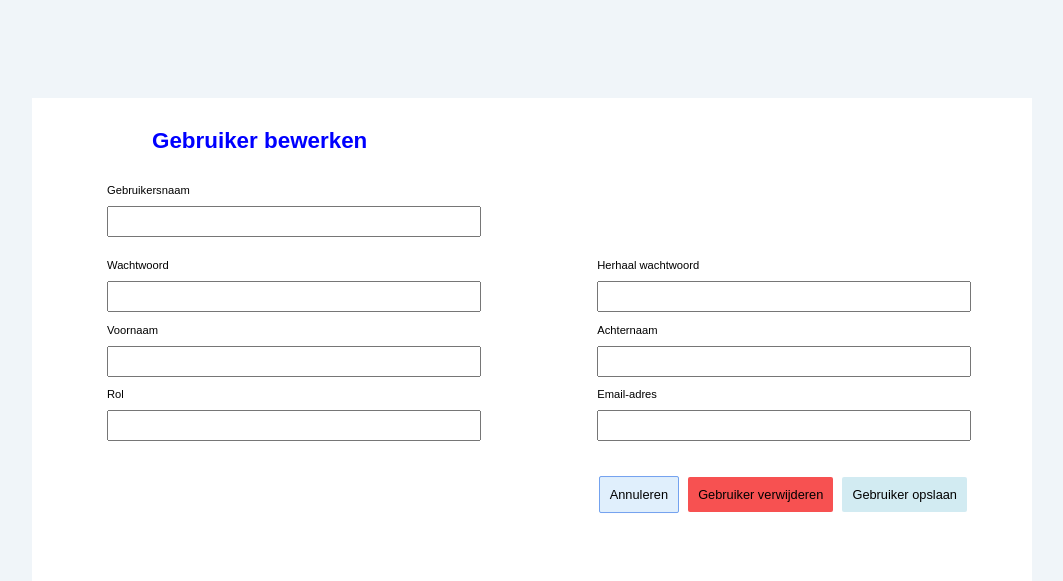
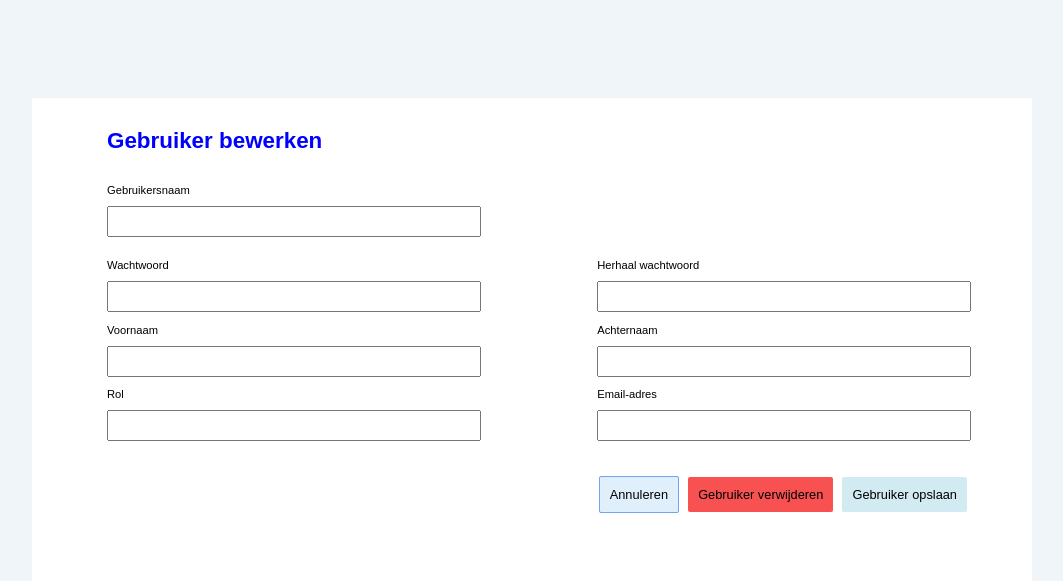
Before and after one commit to miwc14blue/ServerMonitor, a PHP site: page /html/updateUserForm.php in a window 1280 px wide. Shown: the part 110-691 px from the top of the page, without its empty margins (108-1171 px from the left). Run offline with PHP 8.4, Linux system fonts and the light colour scheme; the visitor is signed in with stand-in values (Sample User, id 1).

Commit message:
h1 updateForm aangepast

```diff
--- a/css/styles-updateUserForm.css
+++ b/css/styles-updateUserForm.css
@@ -20,7 +20,7 @@
 h1 {
     color: blue;
     size: 2em;
-    margin: 30px 120px;
+    margin: 30px 75px;
 }
 
 form{
```
